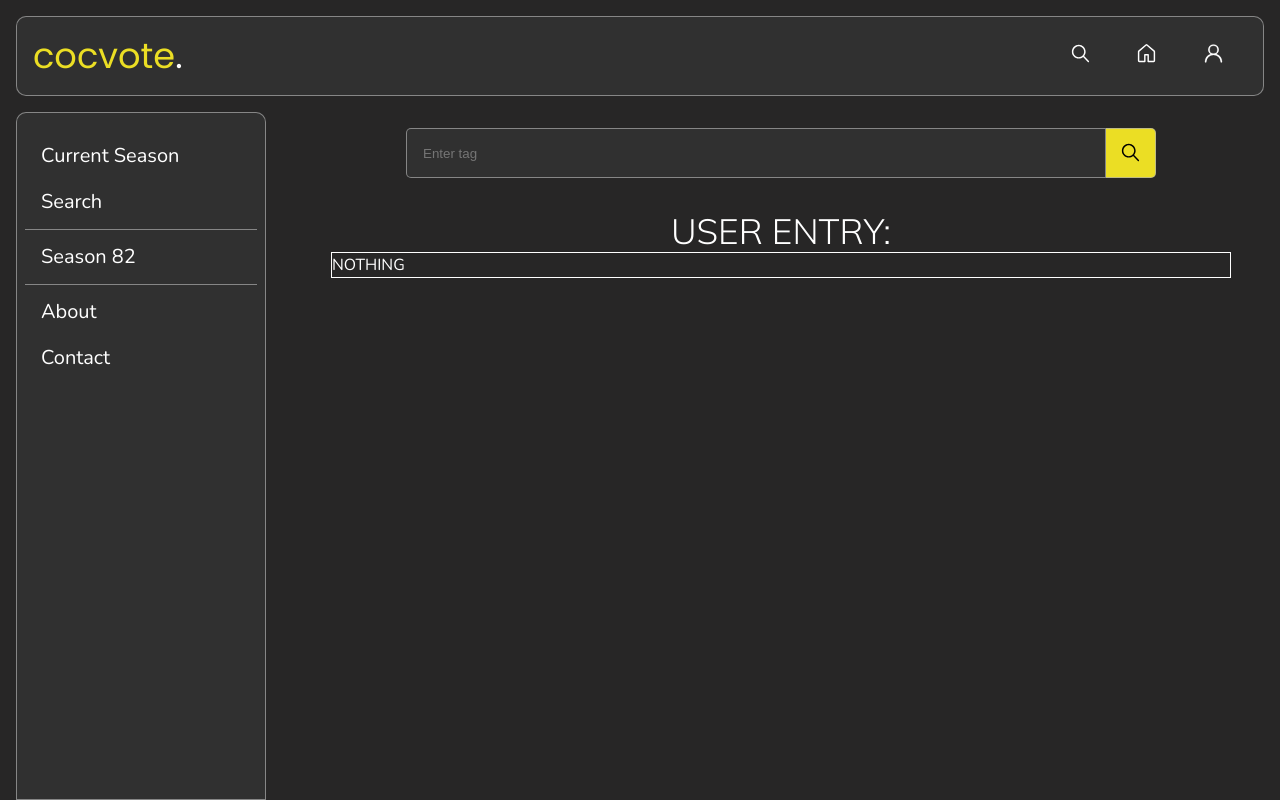
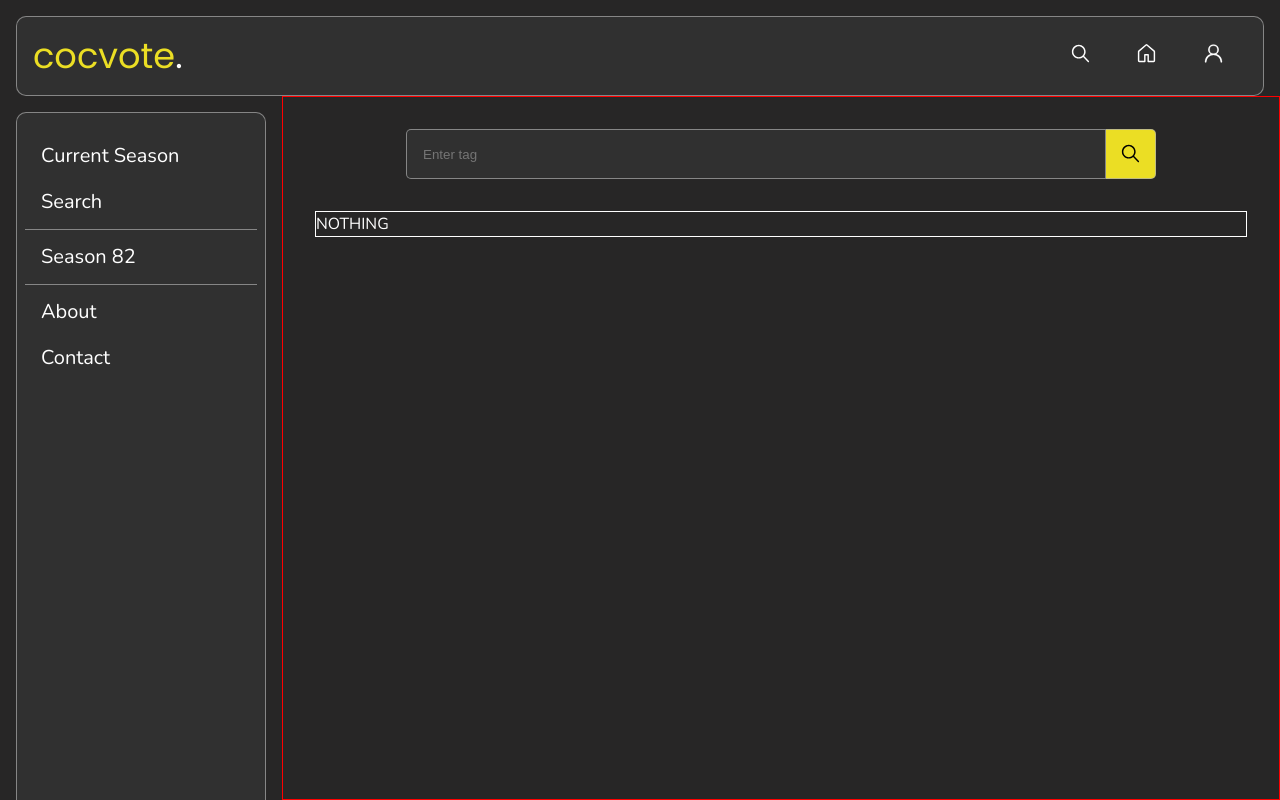
Before and after one commit to josedrios/clashvote, a React (Vite) app: page / in a window 1280 px wide. Built offline with nearby package versions, Linux system fonts and the light colour scheme; a web font is replaced by a local one.

Commit message:
Changed search result body width

```diff
--- a/package.json
+++ b/package.json
@@ -4,7 +4,7 @@
   "version": "0.0.0",
   "type": "module",
   "scripts": {
-    "dev": "vite --host",
+    "dev": "vite",
     "build": "vite build",
     "lint": "eslint .",
     "preview": "vite preview",
--- a/src/Components/feature/PlayerBuilder.jsx
+++ b/src/Components/feature/PlayerBuilder.jsx
@@ -11,6 +11,7 @@ function PlayerBuilder({playerBuilder}) {
                     <div className='troop-container' key={index}>
                         <h4 className='troop-level'>{troop.level}</h4>
                         <img id='test-img' src={getImage(troop.name)} alt="" />
+
                     </div>
                 ))}
         </div>
--- a/src/Components/pages/Search.jsx
+++ b/src/Components/pages/Search.jsx
@@ -50,12 +50,6 @@ function Search() {
             <IoIosSearch />
           </button>
         </form>
-        <h1
-          style={{
-            color: "white"
-          }}>
-          USER ENTRY: {userEntry}
-        </h1>
         {/* <SearchInfo/> */}
         <SearchResult playerData={playerData}/>
     </div>
--- a/src/styles/layouts/_app.scss
+++ b/src/styles/layouts/_app.scss
@@ -29,6 +29,7 @@
 
 #main-sidebar {
     border: $border-thickness-xs solid $border-color;
+    border-bottom: none;
     border-top-left-radius: $border-radius-sm;
     border-top-right-radius: $border-radius-sm;
     margin: $spacing-medium $spacing-medium 0 $spacing-medium;
@@ -43,11 +44,10 @@
     z-index: $z-sidebar;
 }
 
-
-
 #main-body {
     margin: 0 auto 0 auto;
     max-width: 1600px;
+    border: 1px solid red;
     padding: $spacing-large;
     flex-grow: 1;
     overflow: auto;
--- a/src/styles/layouts/_searchresult.scss
+++ b/src/styles/layouts/_searchresult.scss
@@ -2,7 +2,7 @@
     border: 1px solid white;
     display: flex;
     flex-direction: column;
-    max-width: 900px;
+    max-width: 1400px;
     width: 100%;
 }
 
```
